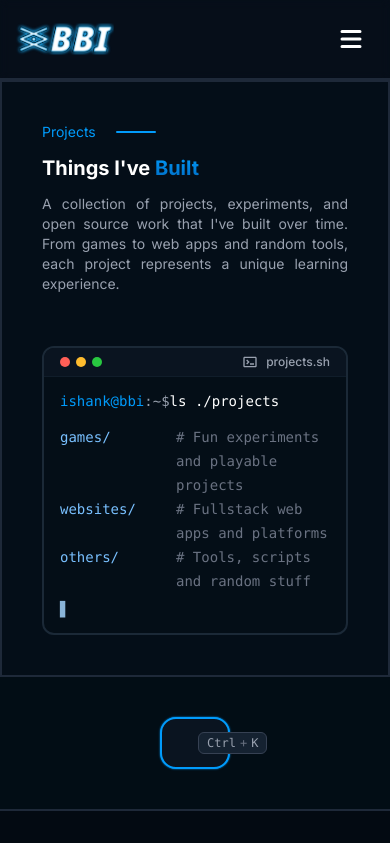
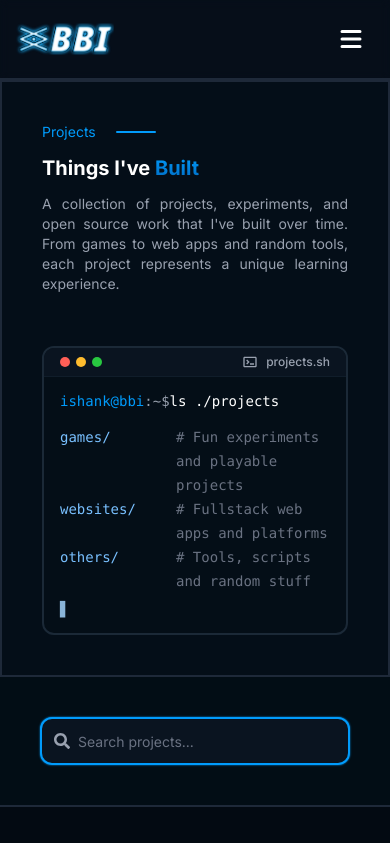
Before and after one commit to BIGBEASTISHANK/bigbeastishank.com, a Next.js app: page /projects in a window 390 px wide. Shown: the top 843 px of the page. Built offline with nearby package versions, Linux system fonts and the light colour scheme.

Commit message:
[UPDATE] Search bar responsiveness

```diff
--- a/src/components/Projects.tsx
+++ b/src/components/Projects.tsx
@@ -77,15 +77,17 @@ export default function ProjectsComponent() {
 			{/* Projects grid */}
 			<div className="bg-[#020D15] 2xl:px-40 xl:px-35 lg:px-30 md:px-25 sm:px-20 px-10 py-10">
 				{/* Searchbar */}
-				<div className="flex gap-3 items-center px-3 search-bar mx-30 h-13 bg-[#0A1420] rounded-2xl">
-					<FaSearch />
+				<div className="flex w-full max-w-4xl mx-auto items-center gap-2 sm:gap-3 px-3 sm:px-4 h-12 sm:h-13 bg-[#0A1420] rounded-xl sm:rounded-2xl search-bar">
+					<FaSearch className="shrink-0 text-gray-400" />
+
 					<input
 						ref={searchInputRef}
 						type="text"
 						placeholder="Search projects..."
-						className="text-sm text-white outline-none w-full h-full py-3"
+						className="min-w-0 flex-1 bg-transparent text-sm text-white placeholder:text-gray-500 outline-none h-full py-3"
 					/>
-					<kbd className="shrink-0 flex items-center gap-1 px-2 py-0.5 text-xs text-gray-400 bg-[#152231] border border-gray-700 rounded-md select-none">
+
+					<kbd className="hidden sm:flex shrink-0 items-center gap-1 px-2 py-0.5 text-xs text-gray-400 bg-[#152231] border border-gray-700 rounded-md select-none">
 						<span>Ctrl</span>
 						<span className="text-gray-500">+</span>
 						<span>K</span>
```
